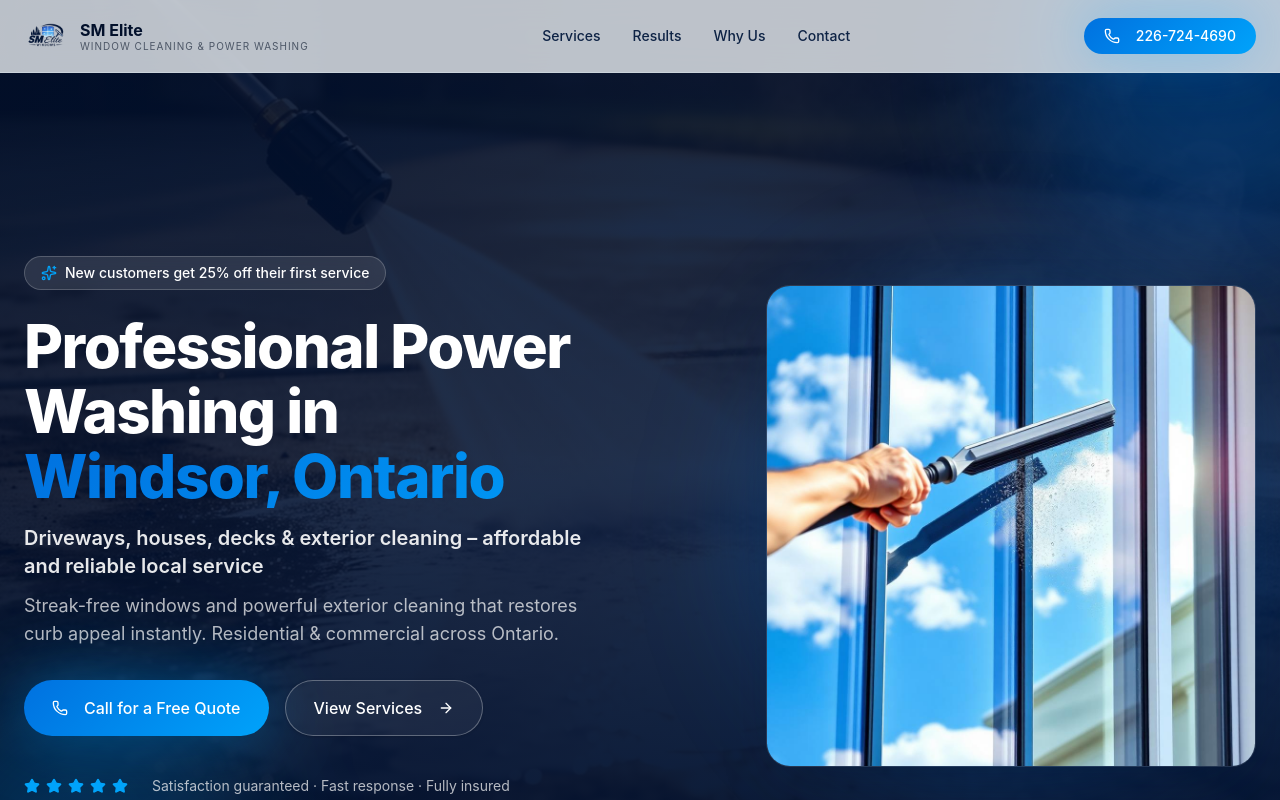
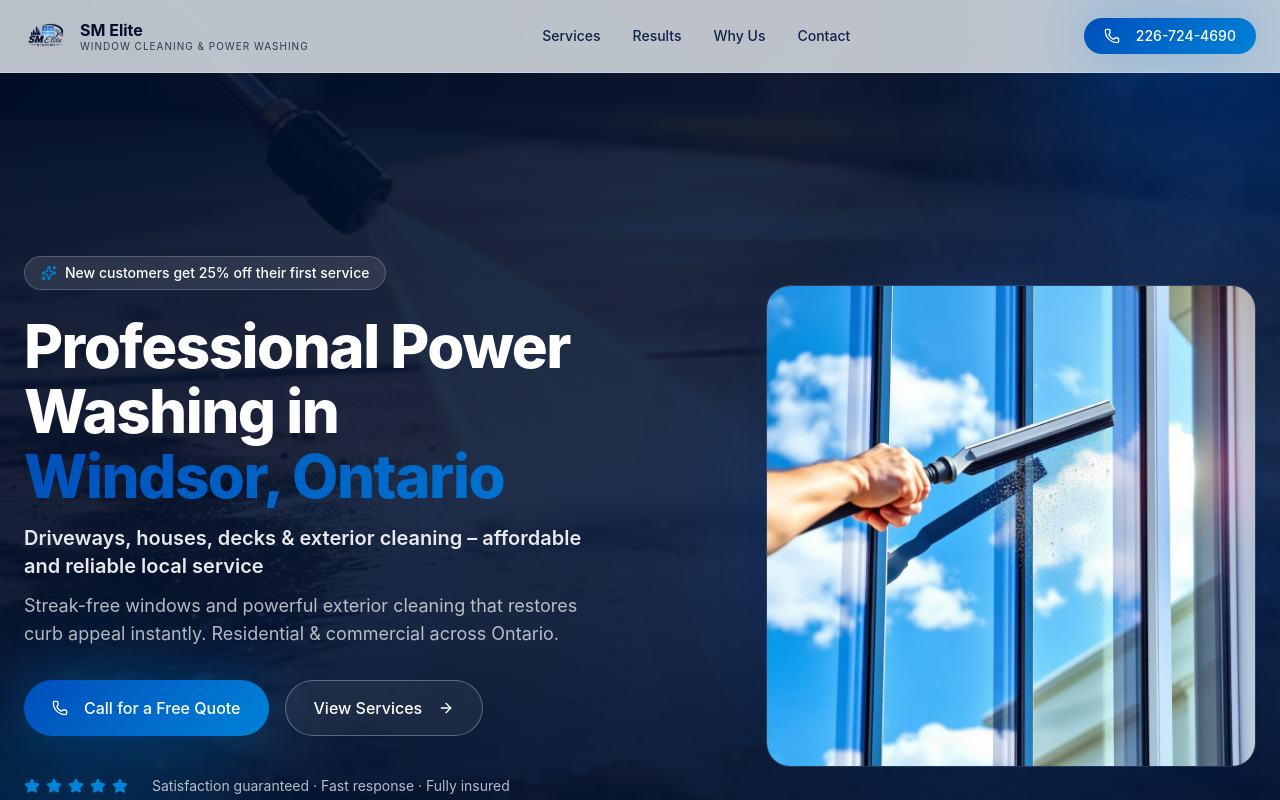
Before and after one commit to YamaNaebGit/SMEliteWindows, a React (Vite) app: page / in a window 1280 px wide. Shown: the top 800 px of the page. Built offline with nearby package versions, Linux system fonts and the light colour scheme.

Commit message:
Improve accessibility contrast to meet WCAG AA standards
Darken --muted-foreground (0.45→0.35), --brand (0.55→0.44),
--brand-bright (0.68→0.58) for 4.5:1 on light backgrounds.
Raise low-opacity white text in dark sections:
/55→/75 (slider caption), /50→/70, /30→/60, /40→/65 (footer).

```diff
--- a/src/App.tsx
+++ b/src/App.tsx
@@ -271,7 +271,7 @@ function ComparisonSlider({ beforeSrc, afterSrc, beforeAlt, afterAlt, caption }:
 
       <div className="absolute inset-x-0 bottom-0 p-4 bg-gradient-to-t from-navy-deep via-navy-deep/50 to-transparent pointer-events-none z-10">
         <p className="text-xs font-semibold text-white">{caption}</p>
-        <p className="text-[11px] text-white/55 mt-0.5">Drag to compare · Real customer result</p>
+        <p className="text-[11px] text-white/75 mt-0.5">Drag to compare · Real customer result</p>
       </div>
     </div>
   );
@@ -490,18 +490,18 @@ function Footer() {
         </div>
       </div>
       <div className="border-t border-white/10">
-        <div className="max-w-7xl mx-auto px-6 py-5 text-xs text-white/50 flex flex-wrap justify-between gap-3">
+        <div className="max-w-7xl mx-auto px-6 py-5 text-xs text-white/70 flex flex-wrap justify-between gap-3">
           <span>© {new Date().getFullYear()} SM Elite Window Cleaning & Power Washing. All rights reserved.</span>
           <span>Free quotes · 25% off your first service</span>
         </div>
         <div className="border-t border-white/5">
-          <div className="max-w-7xl mx-auto px-6 py-3 text-center text-[11px] text-white/30">
+          <div className="max-w-7xl mx-auto px-6 py-3 text-center text-[11px] text-white/60">
             Website Designed &amp; Maintained by{" "}
             <a
               href="https://www.yamanaeb.com/"
               target="_blank"
               rel="noopener noreferrer"
-              className="text-white/40 hover:text-brand-bright transition-colors duration-200 hover:underline underline-offset-2"
+              className="text-white/65 hover:text-brand-bright transition-colors duration-200 hover:underline underline-offset-2"
             >
               YamaNaeb Web Design
             </a>
--- a/src/styles.css
+++ b/src/styles.css
@@ -41,8 +41,8 @@
 
   --navy-deep: oklch(0.18 0.06 260);
   --navy: oklch(0.26 0.07 260);
-  --brand: oklch(0.55 0.20 250);
-  --brand-bright: oklch(0.68 0.18 240);
+  --brand: oklch(0.44 0.20 250);
+  --brand-bright: oklch(0.58 0.18 240);
 
   --card: oklch(1 0 0);
   --card-foreground: oklch(0.18 0.05 260);
@@ -51,7 +51,7 @@
   --secondary: oklch(0.96 0.01 240);
   --secondary-foreground: var(--navy-deep);
   --muted: oklch(0.96 0.01 240);
-  --muted-foreground: oklch(0.45 0.03 260);
+  --muted-foreground: oklch(0.35 0.04 260);
   --accent: oklch(0.94 0.04 240);
   --accent-foreground: var(--navy-deep);
   --border: oklch(0.90 0.015 240);
```
